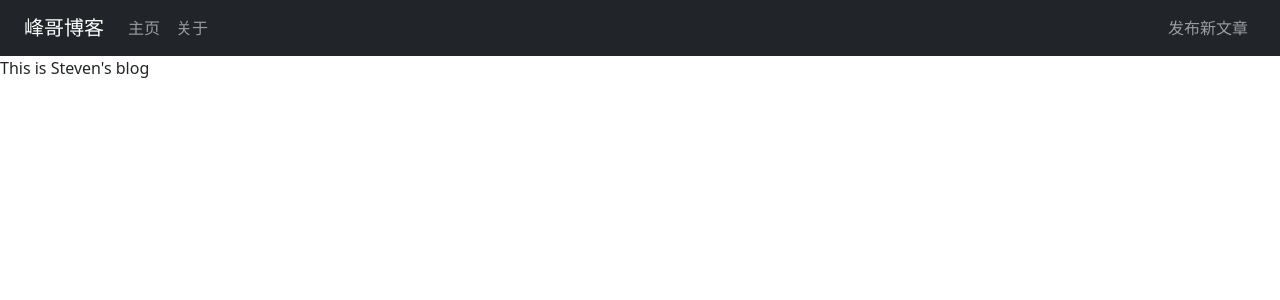
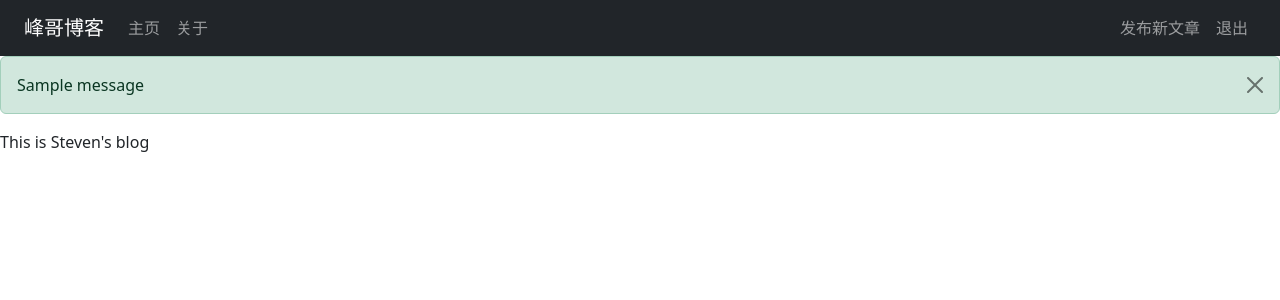
Before and after one commit to stevencn76/myblog, a Flask app: page /about.html in a window 1280 px wide. Shown: the top 300 px of the page. Run offline with Flask 3, Linux system fonts and the light colour scheme; a user stored in the database is signed in; tables that the repository leaves empty hold one stand-in row (values such as "Sample post"); one stand-in notice (Sample message) is shown; some libraries are stand-ins or nearby versions.

Commit message:
error tip and logout

```diff
--- a/routes/user_routes.py
+++ b/routes/user_routes.py
@@ -1,3 +1,5 @@
+from flask_login import logout_user
+
 from forms.login_form import LoginForm
 from routes import app
 from flask import render_template, abort, redirect, url_for, flash
@@ -37,3 +39,9 @@ def login_page():
         else:
             flash('用户名或密码错误，请重试!', category='danger')
     return render_template('login.html', form=form)
+
+
+@app.route('/logout.html')
+def logout_page():
+    logout_user()
+    return redirect(url_for('home_page'))
--- a/templates/base.html
+++ b/templates/base.html
@@ -34,6 +34,9 @@
             <li class="nav-item">
                 <a class="nav-link" href="#">发布新文章</a>
             </li>
+            <li class="nav-item">
+                <a class="nav-link" href="{{ url_for('logout_page') }}">退出</a>
+            </li>
         </ul>
         {% else %}
         <ul class="navbar-nav">
@@ -44,6 +47,18 @@
         {% endif %}
       </div>
     </nav>
+       {% with messages = get_flashed_messages(with_categories=true) %}
+        {% if messages %}
+           {% for category, message in messages %}
+              <div class="alert alert-{{ category }} alert-dismissible fade show" role="alert">
+                  {{ message }}
+                  <button type="button" class="btn-close" data-bs-dismiss="alert" aria-label="Close">
+                  </button>
+              </div>
+           {% endfor %}
+        {% endif %}
+      {% endwith %}
+
 {% block content %}
 {% endblock %}
 </body>
```
